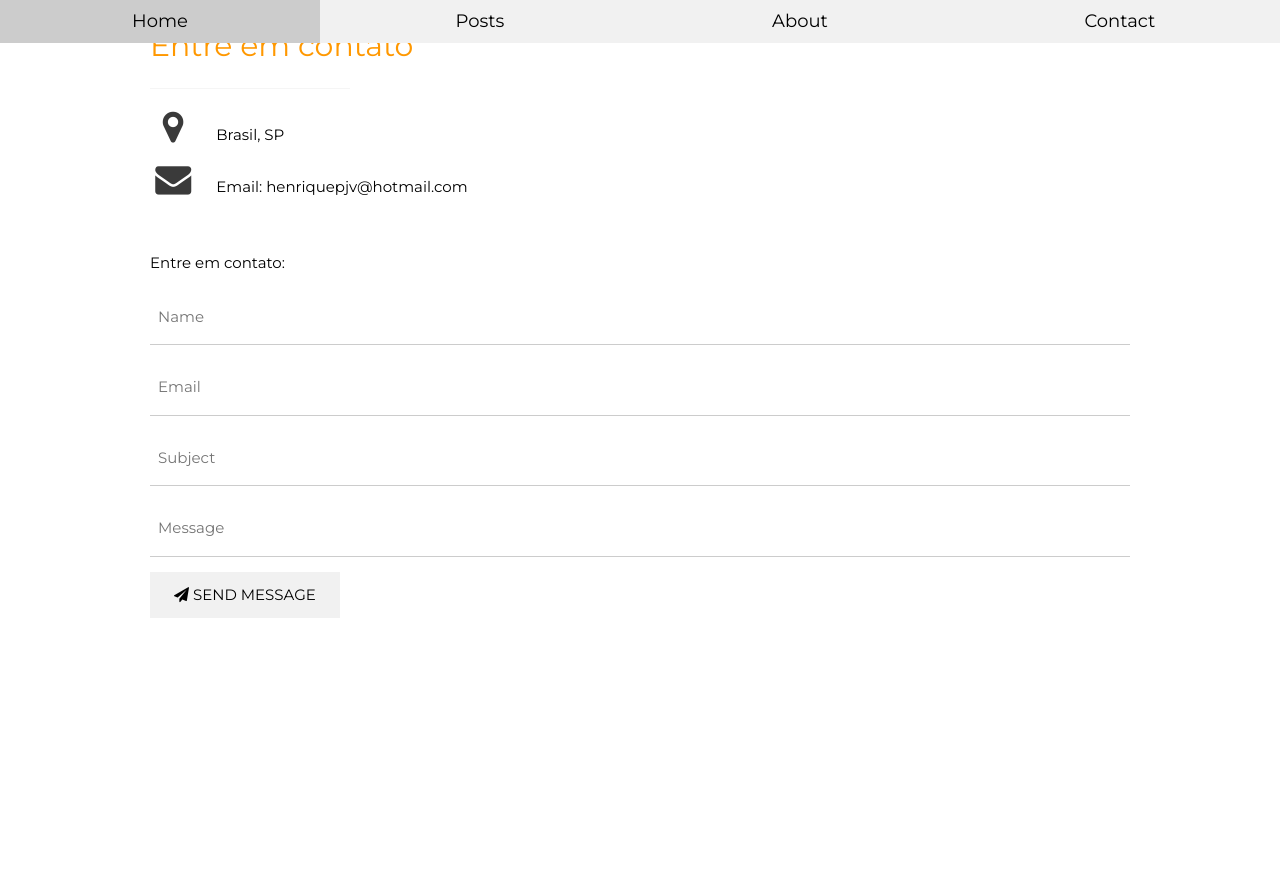
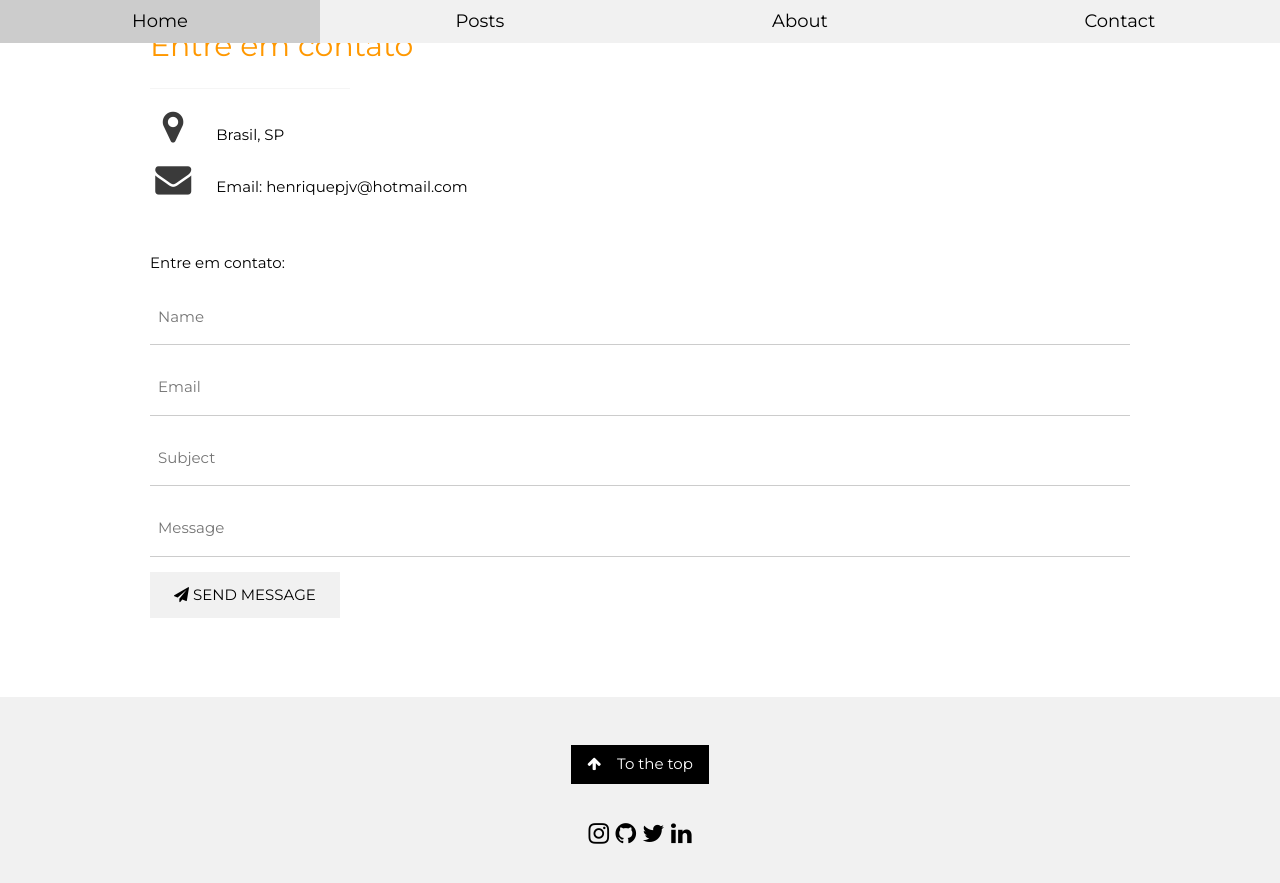
Before and after one commit to henriquepjv/henriquepjv.github.io, a Jekyll site: the page built from index.md, in a window 1280 px wide and 900 px high, scrolled down 1077 px. Shown: the top 883 px of the window. Built offline with Jekyll 4.4.1, drawn with Linux system fonts in a browser that asks for light colours; before the commit the page ends 1774 px from its top, so only the background shows below that.

Commit message:
Add footer

```diff
--- a/index.md
+++ b/index.md
@@ -69,3 +69,14 @@ layout: default
   </form>
 <!-- End Contact Section -->
 </div>
+
+<!-- Footer -->
+<footer class="w3-container w3-padding-32 w3-light-grey w3-center">
+  <a href="#" class="w3-button w3-black w3-margin"><i class="fa fa-arrow-up w3-margin-right"></i>To the top</a>
+  <div class="w3-xlarge w3-section">
+    <a href='https://www.instagram.com/hrqjunqueira/'><i class="fa fa-instagram w3-hover-opacity"></i></a>
+    <a href='https://github.com/henriquepjv'><i class="fa fa-github w3-hover-opacity"></i></a>
+    <a href='https://twitter.com/henriquepjv'><i class="fa fa-twitter w3-hover-opacity"></i></a>
+    <a href='https://www.linkedin.com/in/henrique-panham-junqueira-1454b2b3/'><i class="fa fa-linkedin w3-hover-opacity"></i></a>
+  </div>
+</footer>
```
